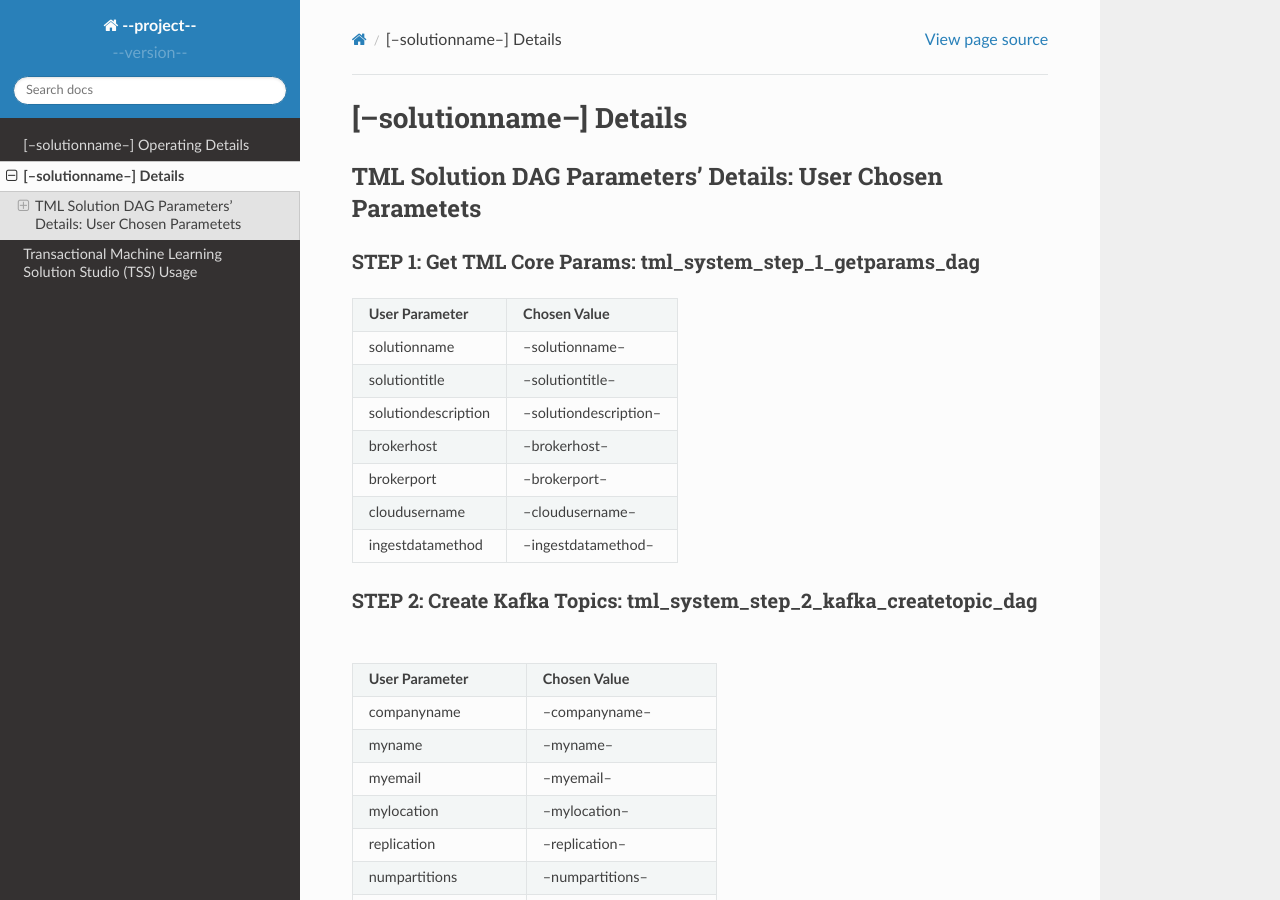
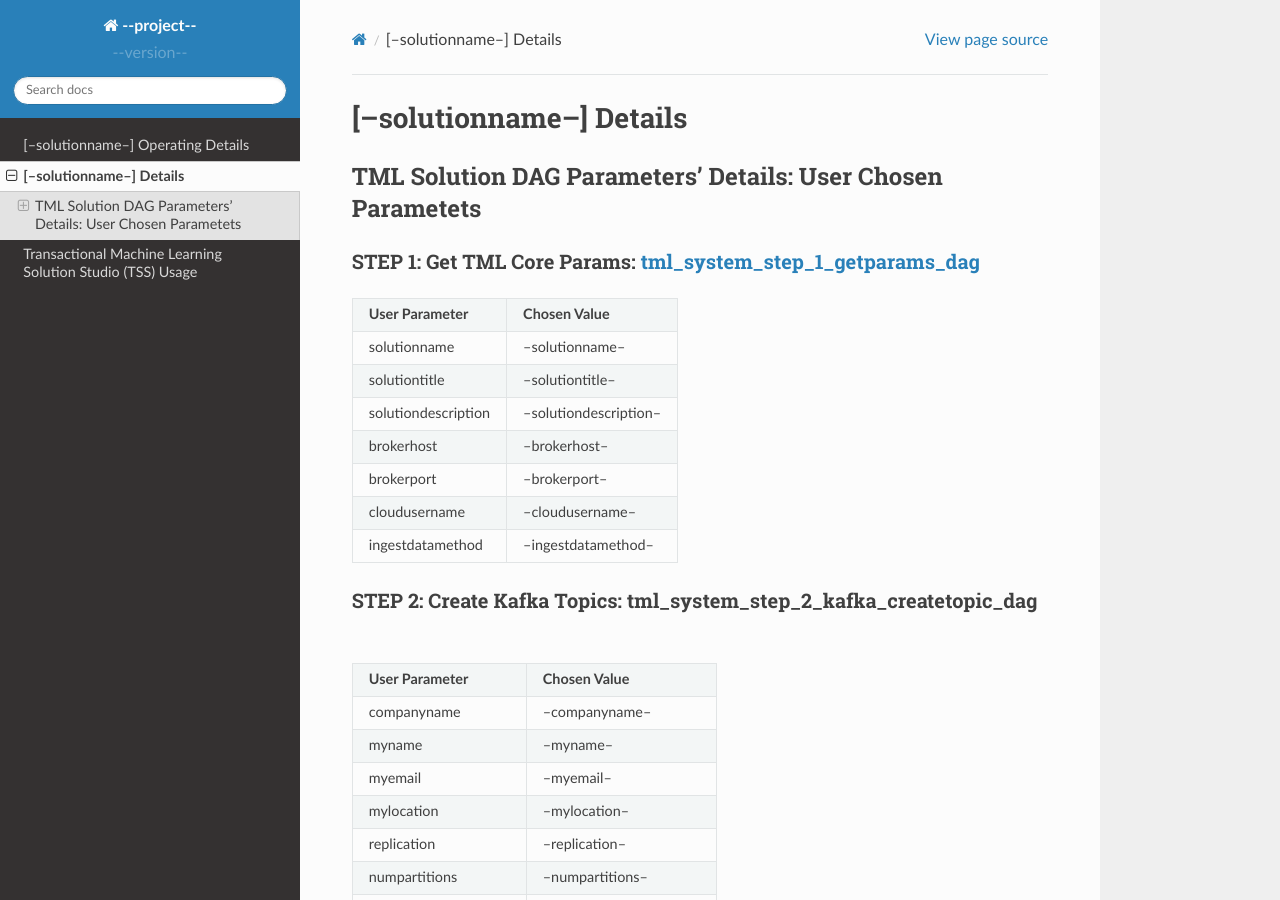
Before and after one commit to vanesalcb06/tssproject2-2b5c, a Sphinx documentation site: the page built from docs/source/details.rst, in a window 1280 px wide and 900 px high. Built offline with Sphinx 7.4.7 and the Read the Docs theme 2.0.0, drawn with Linux system fonts in a browser that asks for light colours; part of the change alters nothing that is shown.

```diff
--- a/docs/source/details.rst
+++ b/docs/source/details.rst
@@ -4,7 +4,7 @@
 TML Solution DAG Parameters' Details: User Chosen Parametets
 ----------------------------
 
-STEP 1: Get TML Core Params: tml_system_step_1_getparams_dag
+STEP 1: Get TML Core Params: `tml_system_step_1_getparams_dag <https://tml.readthedocs.io/en/latest/tmlbuilds.html#step-1-get-tml-core-params-tml-system-step-1-getparams-dag>`_
 ^^^^^^^^^^^^^^^^^^^^^^^^^^^^^^^^^^
 
 .. list-table::
```
